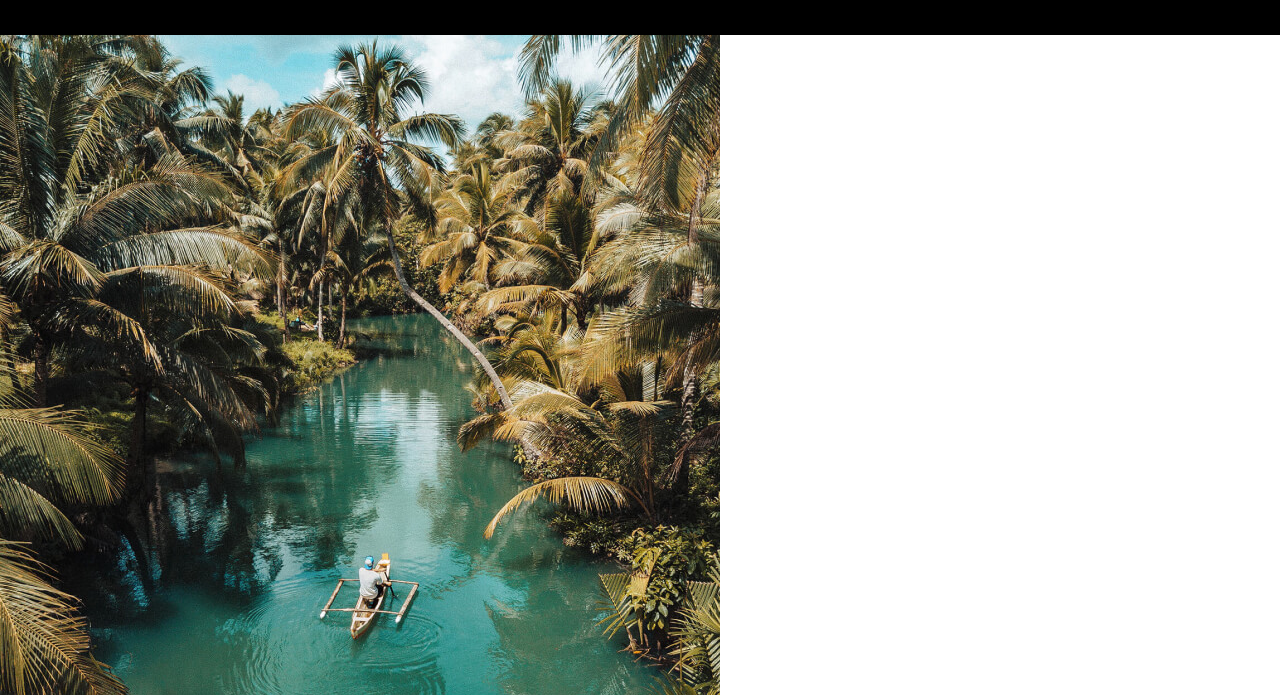
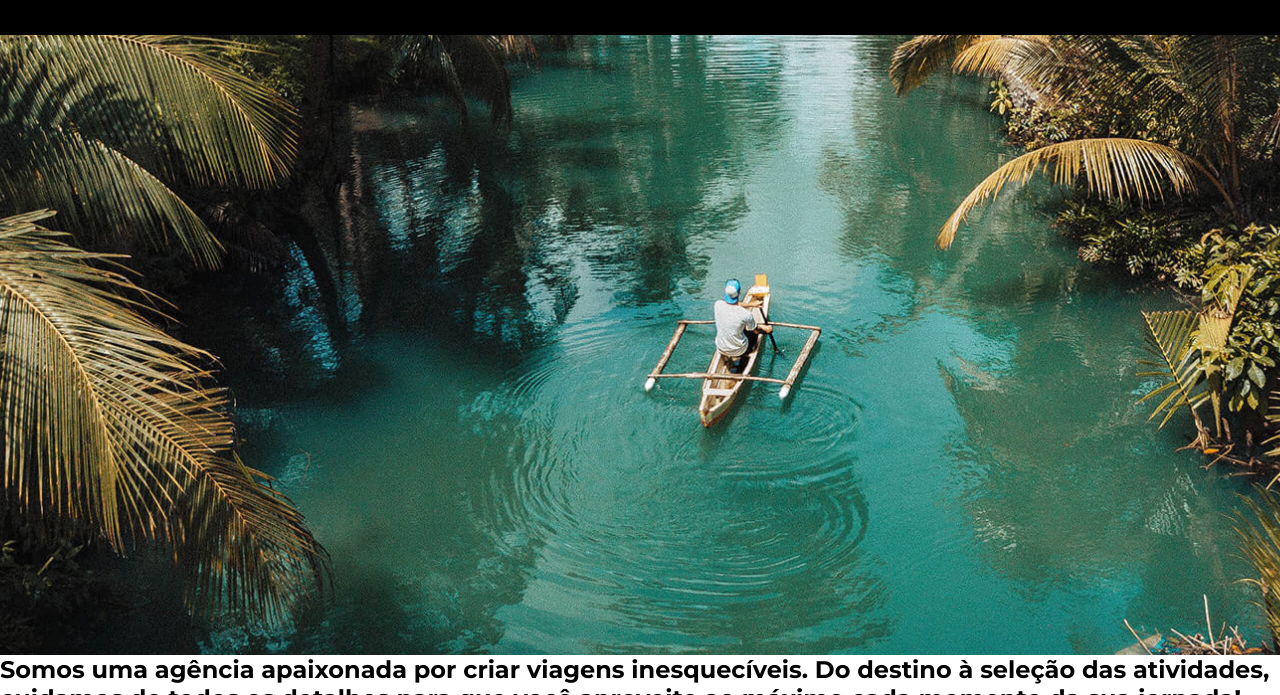
Before and after one commit to thompsoncarlos/jornada-viagens, a plain HTML site: page index.html in a window 1280 px wide. Shown: the part 105-800 px from the top of the page. Drawn offline with Linux system fonts and the light colour scheme.

Commit message:
add tablet and desktop image css responsive

```diff
--- a/css/hero.css
+++ b/css/hero.css
@@ -0,0 +1,22 @@
+.hero-img {
+  height: 400px;
+  width: 100%;
+  background: url(../img/hero-mobile.jpg) no-repeat;
+  background-size: cover;
+}
+
+@media screen and (min-width: 768px) {
+  .hero-img {
+    height: 620px;
+    width: 100%;
+    background: url(../img/hero-tablet.jpg) no-repeat;
+    background-size: cover;
+  }
+}
+
+@media screen and (min-width: 1024px) {
+  .hero-img {
+    background: url(../img/hero-desktop.jpg) no-repeat;
+    background-size: cover;
+  }
+}
--- a/index.html
+++ b/index.html
@@ -1,4 +1,4 @@
-<!DOCTYPE html>
+<!doctype html>
 <html lang="pt-BR">
   <head>
     <meta charset="UTF-8" />
@@ -48,9 +48,7 @@
       </div>
     </header>
     <section class="hero">
-      <div class="hero-img">
-        <img src="./img/hero-mobile.jpg" alt="hero mobile river">
-      </div>
+      <div class="hero-img"></div>
       <h2>
         Somos uma agência apaixonada por criar viagens inesquecíveis. Do destino
         à seleção das atividades, cuidamos de todos os detalhes para que você
```
Also changed, not shown: img/hero-desktop.jpg (added), img/hero-tablet.jpg (added).
